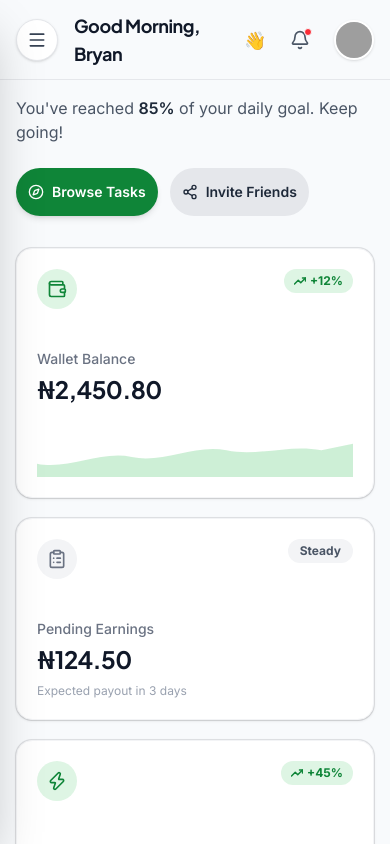
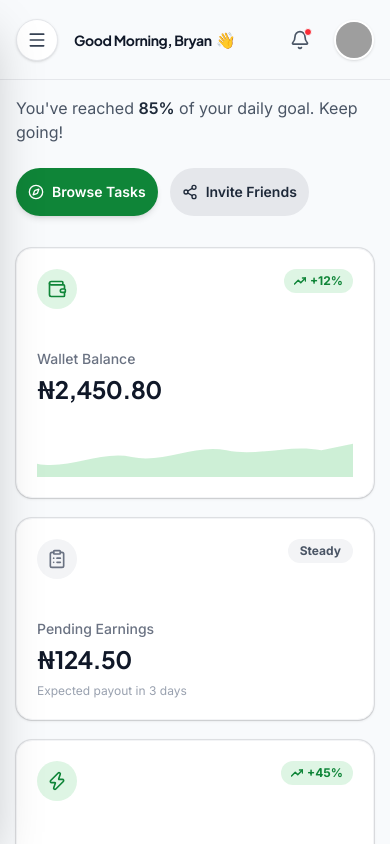
Before and after one commit to efebryan/avexux, a Next.js app: page /user in a window 390 px wide. Built offline with nearby package versions, Linux system fonts and the light colour scheme; grey boxes are pictures that could not be loaded.

Commit message:
style: reduce greeting text size on mobile

```diff
--- a/src/components/user-dashboard/Header.tsx
+++ b/src/components/user-dashboard/Header.tsx
@@ -5,8 +5,8 @@ export function Header() {
   return (
     <div className="w-full flex items-center justify-between gap-4">
       {/* Greeting */}
-      <h1 className="text-lg md:text-xl font-bold text-gray-900 flex items-center gap-1.5 md:gap-2">
-        Good Morning, Bryan <span className="text-lg md:text-xl">👋</span>
+      <h1 className="text-sm sm:text-base md:text-xl font-bold text-gray-900 flex items-center gap-1 md:gap-2 min-w-0">
+        <span className="truncate">Good Morning, Bryan</span> <span className="text-base md:text-xl shrink-0">👋</span>
       </h1>
 
       {/* Right Actions */}
```
